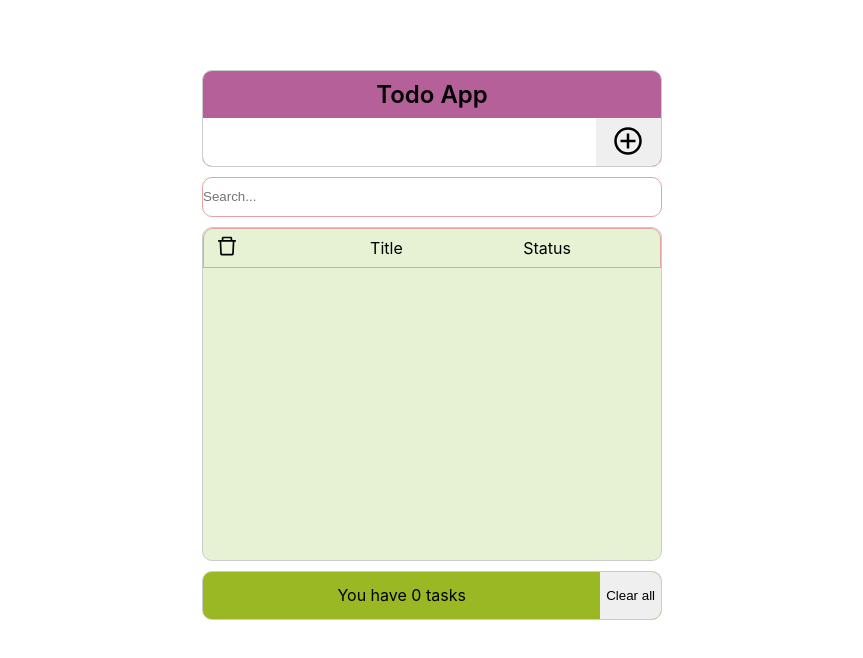
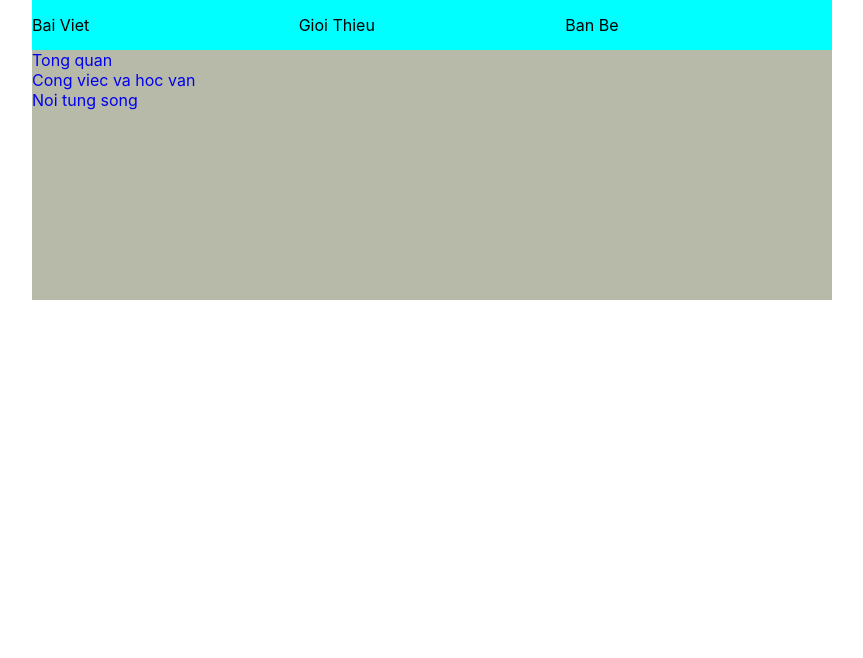
Before and after one commit to DatNguyen-97/todoApp, a React (Create React App) app: page /gioithieu in a window 1280 px wide. Shown: the top 658 px of the page, without its empty margins (208-1071 px from the left). Built offline with nearby package versions, Linux system fonts and the light colour scheme.

Commit message:
react router

```diff
--- a/package.json
+++ b/package.json
@@ -10,6 +10,7 @@
     "react": "^18.2.0",
     "react-dom": "^18.2.0",
     "react-icons": "^4.8.0",
+    "react-router-dom": "^6.11.1",
     "react-scripts": "5.0.1",
     "web-vitals": "^2.1.4"
   },
--- a/src/App.js
+++ b/src/App.js
@@ -1,10 +1,10 @@
 import './App.css';
-import TodoApp from './components/TodoApp';
+import FaceBook from './components/FaceBook';
+
 
 function App() {
   return (
-    <TodoApp />
-
+    <FaceBook />
   );
 }
 
--- /dev/null
+++ b/src/components/BaiViet.jsx
@@ -0,0 +1,7 @@
+const BaiViet = () => {
+    return (
+        <div>hom nay troi that dep</div>
+    )
+}
+
+export default BaiViet
--- /dev/null
+++ b/src/components/BanBe.jsx
@@ -0,0 +1,8 @@
+const BanBe = () => {
+
+    return (
+        <div>Ban Be</div>
+    )
+}
+
+export default BanBe
--- /dev/null
+++ b/src/components/FaceBook.jsx
@@ -0,0 +1,35 @@
+import { BrowserRouter, Link, Route, Routes } from 'react-router-dom';
+import BaiViet from './BaiViet';
+import BanBe from './BanBe';
+import GioiThieu from './GioiThieu';
+import './css/FaceBook.css';
+const FaceBook = () => {
+    return (
+        <div className="wrapper">
+            <BrowserRouter>
+                <ul className='navBar'>
+                    <li>
+                        <Link to="/">Bai Viet</Link>
+                    </li>
+                    <li>
+                        <Link to="/gioithieu">Gioi Thieu</Link>
+                    </li>
+                    <li>
+                        <Link to="/banbe">Ban Be</Link>
+                    </li>
+                </ul>
+                <Routes>
+                    <Route path='' element={<BaiViet />} />
+                </Routes>
+                <Routes>
+                    <Route path='gioithieu' element={<GioiThieu />} />
+                </Routes>
+                <Routes>
+                    <Route path='banbe' element={<BanBe />} />
+                </Routes>
+            </BrowserRouter>
+        </div>
+    )
+}
+
+export default FaceBook;
--- /dev/null
+++ b/src/components/GioiThieu.jsx
@@ -0,0 +1,38 @@
+import { Link, Route, Routes } from "react-router-dom"
+import Item1 from "./Item1"
+import Item2 from "./Item2"
+import Item3 from "./Item3"
+import './css/GioiThieu.css'
+
+
+function GioiThieu() {
+    return (
+        <div className="content">
+            <ul className="navBar_about">
+                <li>
+                    <Link to="/item1">Tong quan</Link>
+                </li>
+                <li>
+                    <Link to="/item2">Cong viec va hoc van</Link>
+                </li>
+                <li>
+                    <Link to="/item3">Noi tung song</Link>
+                </li>
+            </ul>
+            <div className="detail">
+                <Routes>
+                    <Route path='item1' element={<Item1 />} />
+                </Routes>
+                <Routes>
+                    <Route path='item2' element={<Item2 />} />
+                </Routes>
+                <Routes>
+                    <Route path='item3' element={<Item3 />} />
+                </Routes>
+            </div>
+            </div>
+
+    )
+}
+
+export default GioiThieu
--- /dev/null
+++ b/src/components/Item1.jsx
@@ -0,0 +1,10 @@
+const Item1 = () => {
+    return (
+        <div>
+            <div>Lam tai cong ty abc</div>
+            <div>Tung hoc truong xyz</div>
+            <div>Den tu thanh pho ho chi minh</div>
+        </div>
+    )
+}
+export default Item1
--- /dev/null
+++ b/src/components/Item2.jsx
@@ -0,0 +1,6 @@
+const Item2 = () => {
+    return (
+        <div>Tong quan</div>
+    )
+}
+export default Item2
--- /dev/null
+++ b/src/components/Item3.jsx
@@ -0,0 +1,6 @@
+const Item3 = () => {
+    return (
+        <div>Tong quan</div>
+    )
+}
+export default Item3
--- /dev/null
+++ b/src/components/css/FaceBook.css
@@ -0,0 +1,43 @@
+* {
+    padding: 0;
+    margin: 0;
+    border: none;
+    box-sizing: border-box;
+}
+
+ul {
+    list-style: none;
+}
+
+a:link {
+    text-decoration: none;
+}
+
+
+.wrapper {
+    width: 800px;
+    height: 300px;
+    background-color: rgb(184, 186, 169);
+    margin: 0 auto;
+}
+
+.navBar {
+    display: flex;
+    justify-content: space-around;
+    background-color: aqua;
+    height: 50px;
+    align-items: center;
+}
+
+.navBar li {
+    flex: 1;
+    line-height: 50px;
+
+}
+
+.navBar a {
+    display: block;
+    color: black;
+    width: 100%;
+    height: 100%;
+}
--- /dev/null
+++ b/src/components/css/GioiThieu.css
@@ -0,0 +1,11 @@
+.content {
+    display: flex;
+}
+
+.navBar_about {
+    flex: 3;
+}
+
+.detail {
+    flex: 7;
+}
--- a/src/components/css/TodoApp.css
+++ b/src/components/css/TodoApp.css
@@ -109,7 +109,6 @@ ul {
 }
 
 .item {
-    display: flex;
     height: 30px;
     line-height: 30px;
 }
```
Also changed, not shown: src/components/img/avatar1.jpeg (added), 1 other file (tests, documents, lock files or other folders).
